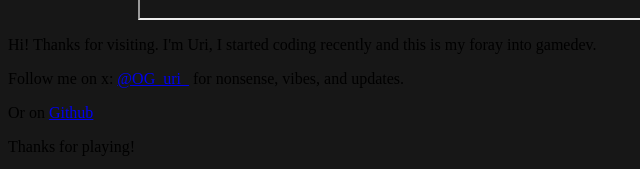
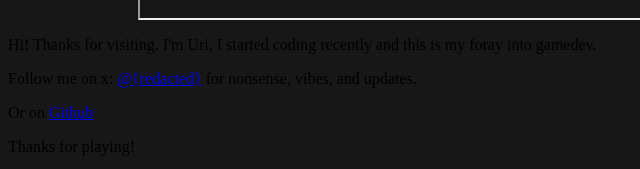
Before and after one commit to Uri-4/unstable-games, a plain HTML site: page index.html in a window 1280 px wide. Shown: the part 714-883 px from the top of the page, 0-640 px from the left. Drawn offline with Linux system fonts and the light colour scheme.

Commit message:
Update index.html removed Twitter handle

```diff
--- a/index.html
+++ b/index.html
@@ -39,7 +39,7 @@
 
         <footer class="site-footer">
             <p>Hi! Thanks for visiting. I'm Uri, I started coding recently and this is my foray into gamedev.</p>
-            <p>Follow me on x: <a href="https://twitter.com/OG_uri_" target="_blank">@OG_uri_</a> for nonsense, vibes, and updates.</p>
+            <p>Follow me on x: <a href="https://twitter.com/OG_uri_" target="_blank">@{redacted}</a> for nonsense, vibes, and updates.</p>
             <p>Or on <a href="https://github.com/Uri-4" target="_blank">Github</a></p>
             <p>Thanks for playing!</p>
         </footer>
```
